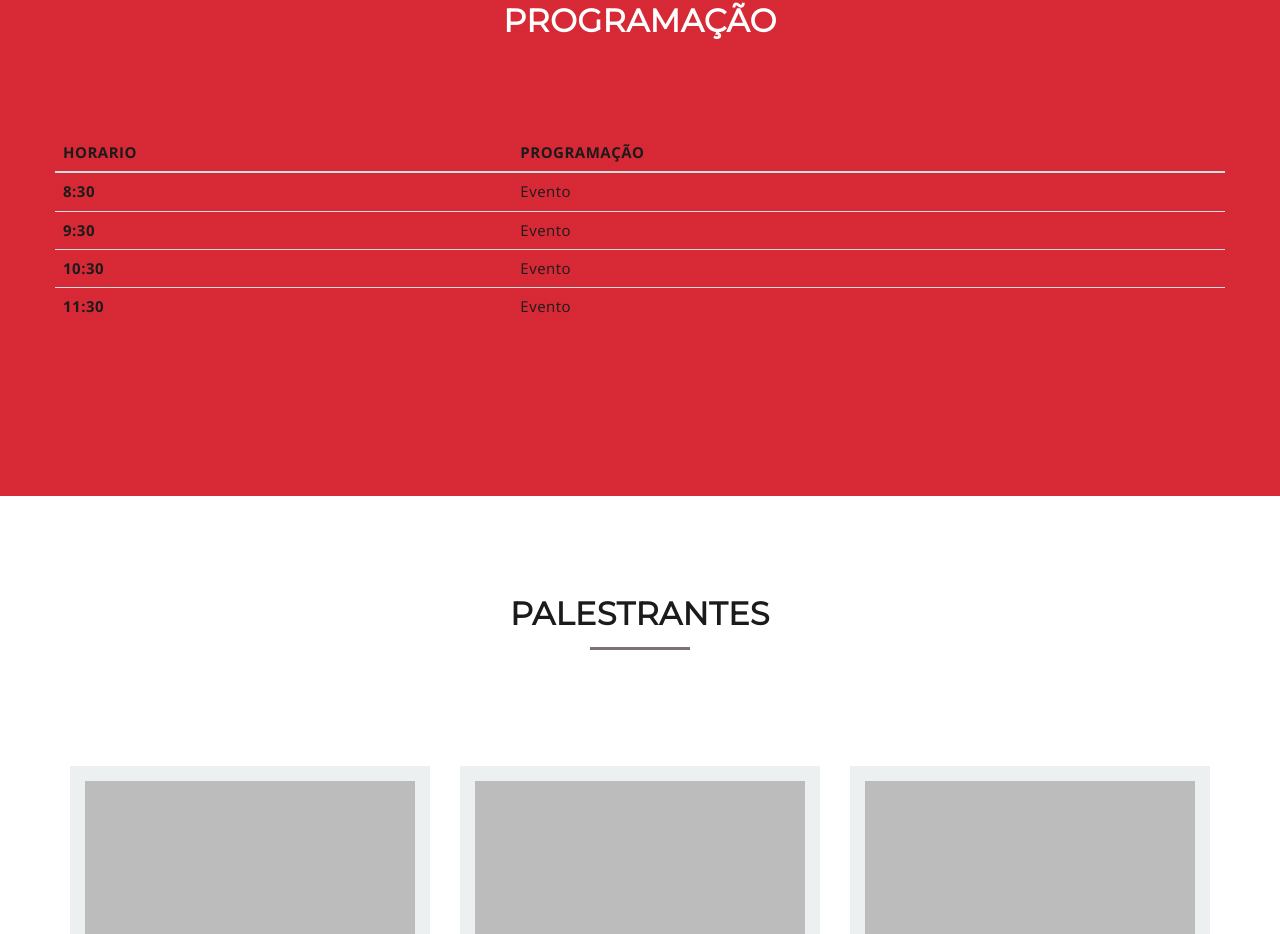
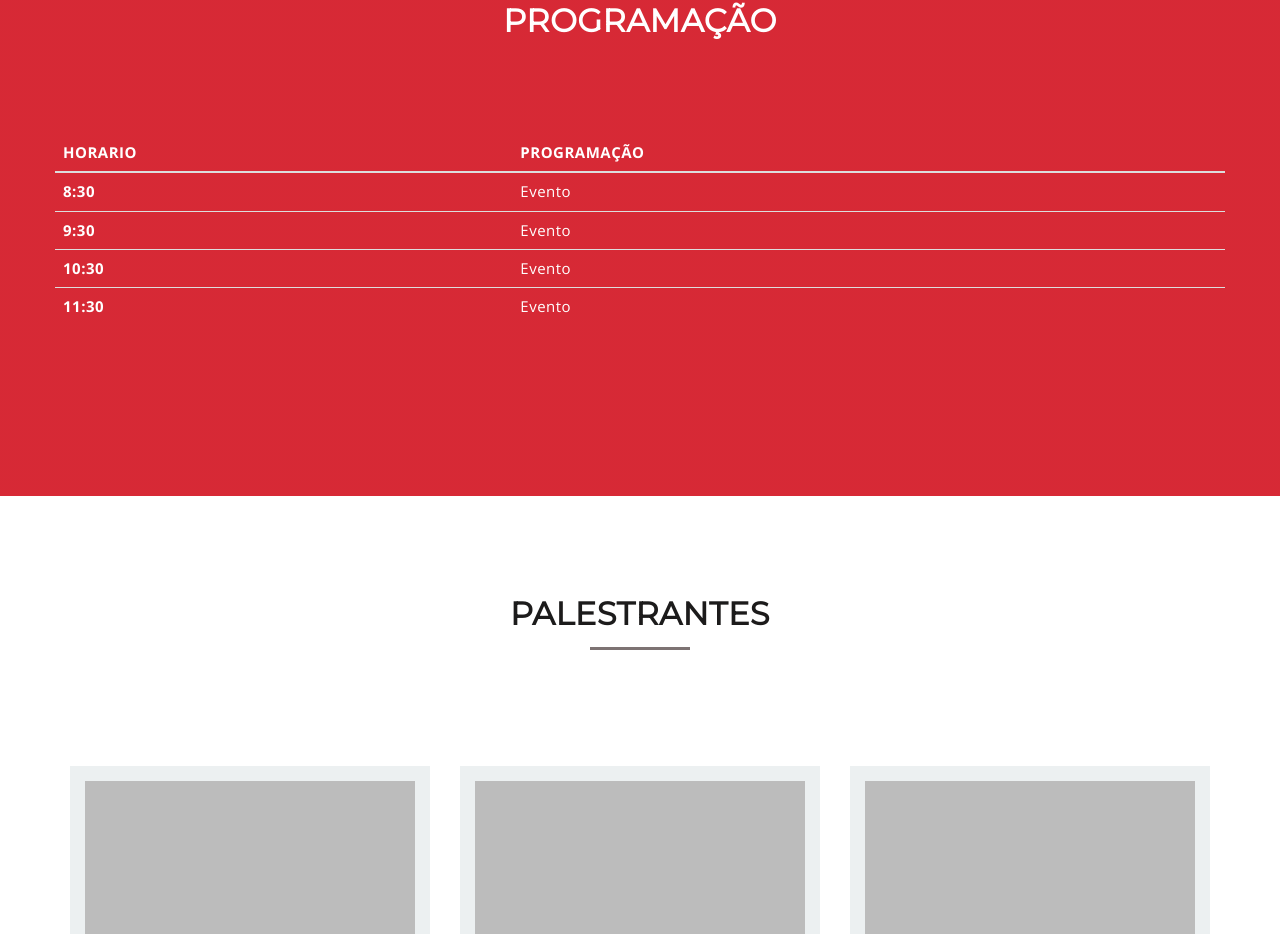
Before and after one commit to JuniorDurand/ppgcc, a plain HTML site: page index.html in a window 1280 px wide. Shown: the part 1066-2000 px from the top of the page. Drawn offline with nearby package versions, Linux system fonts and the light colour scheme.

Commit message:
update color theme.

```diff
--- a/assets/css/theme-color/ppgcc-theme.css
+++ b/assets/css/theme-color/ppgcc-theme.css
@@ -238,6 +238,10 @@ Author URI : http://www.markups.io/
   color: #CF000F;
 }
 
+.cronog {
+  color: #ffffff;
+}
+
 .mu-send-msg-btn:hover,
 .mu-send-msg-btn:focus,
 .mu-about-icon-box,
--- a/index.html
+++ b/index.html
@@ -148,7 +148,7 @@
 							<div class="mu-counter-block">
 								<div class="row">
 
-									<table class="table">
+									<table class="table cronog">
 										<thead>
 											<tr>
 												<th scope="col">HORARIO</th>
```
